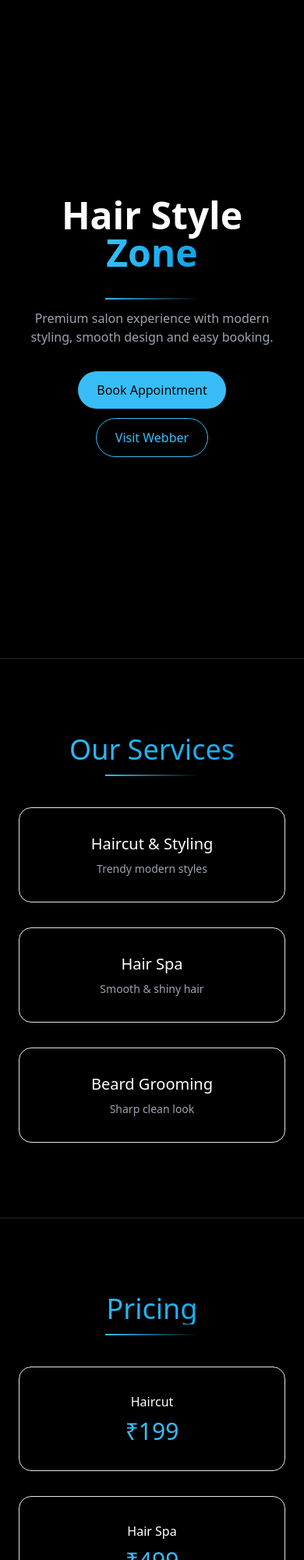
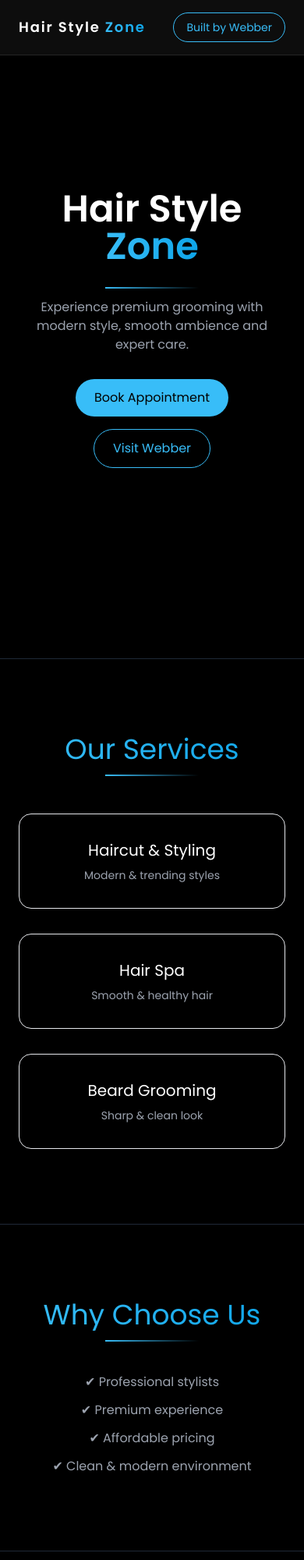
Before and after one commit to webber-digital/Hair-style-zone, a plain HTML site: page index.html in a window 390 px wide. Shown: the top 2000 px of the page at 78% size. Drawn offline with nearby package versions, Linux system fonts and the light colour scheme.

Commit message:
Update index.html

```diff
--- a/index.html
+++ b/index.html
@@ -4,59 +4,66 @@
 <meta charset="UTF-8">
 <meta name="viewport" content="width=device-width, initial-scale=1.0">
 
-<title>Hair Style Zone | Premium Salon</title>
-<meta name="description" content="Hair Style Zone - Modern salon experience with premium styling.">
+<title>Hair Style Zone | Premium Salon Experience</title>
+<meta name="description" content="Hair Style Zone - Premium salon with modern styling, smooth experience and easy booking.">
 
 <script src="https://cdn.tailwindcss.com"></script>
 
+<link href="https://fonts.googleapis.com/css2?family=Poppins:wght@300;400;600&display=swap" rel="stylesheet">
+
 <style>
 body {
-  scroll-behavior: smooth;
+  font-family: 'Poppins', sans-serif;
   background: black;
   color: white;
+  scroll-behavior: smooth;
 }
 
-/* SKY BLUE TEXT */
+/* SKY BLUE GRADIENT */
 .blue {
   background: linear-gradient(90deg,#38bdf8,#0ea5e9);
   -webkit-background-clip: text;
   -webkit-text-fill-color: transparent;
 }
 
+/* GLASS NAV */
+.glass {
+  background: rgba(255,255,255,0.05);
+  backdrop-filter: blur(10px);
+  border-bottom: 1px solid rgba(255,255,255,0.1);
+}
+
 /* FADE */
-.fade { opacity: 0; transform: translateY(50px); transition: all 1s ease; }
+.fade { opacity: 0; transform: translateY(60px); transition: 1s; }
 .fade.show { opacity: 1; transform: translateY(0); }
 
 /* FLOAT */
-.float {
-  animation: float 4s ease-in-out infinite;
-}
+.float { animation: float 5s ease-in-out infinite; }
 @keyframes float {
-  0% { transform: translateY(0); }
-  50% { transform: translateY(-12px); }
-  100% { transform: translateY(0); }
+  0%,100% { transform: translateY(0); }
+  50% { transform: translateY(-15px); }
 }
 
 /* CARD */
 .card {
-  transition: all 0.4s ease;
+  transition: 0.4s;
 }
 .card:hover {
   transform: translateY(-12px) scale(1.05);
-  box-shadow: 0 0 30px rgba(56,189,248,0.4);
+  box-shadow: 0 0 35px rgba(56,189,248,0.4);
   border-color: #38bdf8;
 }
 
 /* BUTTON */
 .btn {
-  transition: all 0.3s ease;
+  transition: 0.3s;
 }
 .btn:hover {
   transform: scale(1.08);
-  box-shadow: 0 0 25px rgba(56,189,248,0.5);
+  box-shadow: 0 0 30px rgba(56,189,248,0.6);
 }
 
-/* SECOND BUTTON */
+/* OUTLINE */
 .btn-outline {
   border: 1px solid #38bdf8;
   color: #38bdf8;
@@ -64,8 +71,6 @@ body {
 .btn-outline:hover {
   background: #38bdf8;
   color: black;
-  transform: scale(1.08);
-  box-shadow: 0 0 25px rgba(56,189,248,0.5);
 }
 
 /* LINE */
@@ -75,18 +80,24 @@ body {
   background: linear-gradient(to right,#38bdf8,transparent);
   margin: 12px auto;
 }
-
-/* BUTTON GROUP */
-.btn-group {
-  display: flex;
-  gap: 12px;
-  flex-wrap: wrap;
-  justify-content: center;
-}
 </style>
 </head>
 
 <body>
+
+<!-- NAV -->
+<div class="fixed top-0 w-full flex justify-between items-center px-6 py-4 glass z-50">
+
+  <div class="text-lg tracking-widest font-semibold">
+    Hair Style <span class="blue">Zone</span>
+  </div>
+
+  <a href="https://webber-we.vercel.app" target="_blank"
+  class="px-4 py-2 rounded-full btn-outline text-sm">
+  Built by Webber
+  </a>
+
+</div>
 
 <!-- HERO -->
 <section class="h-screen flex flex-col justify-center items-center text-center px-6 fade">
@@ -98,23 +109,18 @@ body {
   <div class="line"></div>
 
   <p class="text-gray-400 max-w-xl mb-8">
-    Premium salon experience with modern styling, smooth design and easy booking.
+    Experience premium grooming with modern style, smooth ambience and expert care.
   </p>
 
-  <!-- BUTTONS -->
-  <div class="btn-group">
-
-    <!-- BOOK -->
+  <div class="flex gap-4 flex-wrap justify-center">
     <a href="#" class="bg-sky-400 text-black px-6 py-3 rounded-full btn">
       Book Appointment
     </a>
 
-    <!-- 🔥 WEBBER BUTTON -->
     <a href="https://webber-we.vercel.app" target="_blank"
     class="px-6 py-3 rounded-full btn btn-outline">
       Visit Webber
     </a>
-
   </div>
 
 </section>
@@ -122,26 +128,41 @@ body {
 <!-- SERVICES -->
 <section class="py-24 px-6 border-t border-gray-800 text-center fade">
 
-  <h2 class="text-4xl mb-2 blue">Our Services</h2>
+  <h2 class="text-4xl blue">Our Services</h2>
   <div class="line"></div>
 
-  <div class="grid md:grid-cols-3 gap-8 max-w-6xl mx-auto mt-10">
+  <div class="grid md:grid-cols-3 gap-8 max-w-6xl mx-auto mt-12">
 
     <div class="card border p-8 rounded-2xl">
       <h3 class="text-xl mb-2">Haircut & Styling</h3>
-      <p class="text-gray-400 text-sm">Trendy modern styles</p>
+      <p class="text-gray-400 text-sm">Modern & trending styles</p>
     </div>
 
     <div class="card border p-8 rounded-2xl">
       <h3 class="text-xl mb-2">Hair Spa</h3>
-      <p class="text-gray-400 text-sm">Smooth & shiny hair</p>
+      <p class="text-gray-400 text-sm">Smooth & healthy hair</p>
     </div>
 
     <div class="card border p-8 rounded-2xl">
       <h3 class="text-xl mb-2">Beard Grooming</h3>
-      <p class="text-gray-400 text-sm">Sharp clean look</p>
+      <p class="text-gray-400 text-sm">Sharp & clean look</p>
     </div>
 
+  </div>
+
+</section>
+
+<!-- WHY CHOOSE -->
+<section class="py-24 px-6 border-t border-gray-800 text-center fade">
+
+  <h2 class="text-4xl blue">Why Choose Us</h2>
+  <div class="line"></div>
+
+  <div class="max-w-3xl mx-auto mt-10 text-gray-400 space-y-3">
+    <p>✔ Professional stylists</p>
+    <p>✔ Premium experience</p>
+    <p>✔ Affordable pricing</p>
+    <p>✔ Clean & modern environment</p>
   </div>
 
 </section>
@@ -149,10 +170,10 @@ body {
 <!-- PRICING -->
 <section class="py-24 px-6 border-t border-gray-800 text-center fade">
 
-  <h2 class="text-4xl mb-2 blue">Pricing</h2>
+  <h2 class="text-4xl blue">Pricing</h2>
   <div class="line"></div>
 
-  <div class="grid md:grid-cols-3 gap-8 max-w-6xl mx-auto mt-10">
+  <div class="grid md:grid-cols-3 gap-8 max-w-6xl mx-auto mt-12">
 
     <div class="card border p-8 rounded-2xl">
       <h3>Haircut</h3>
@@ -173,6 +194,19 @@ body {
 
 </section>
 
+<!-- TESTIMONIAL -->
+<section class="py-24 px-6 border-t border-gray-800 text-center fade">
+
+  <h2 class="text-4xl blue">Client Reviews</h2>
+  <div class="line"></div>
+
+  <div class="max-w-3xl mx-auto mt-10 text-gray-400">
+    <p>“Best salon experience ever. Smooth service & premium feel.”</p>
+    <p class="mt-4 text-sm text-gray-500">— Demo Client</p>
+  </div>
+
+</section>
+
 <!-- CTA -->
 <section class="py-24 text-center border-t border-gray-800 fade">
 
@@ -183,6 +217,11 @@ body {
   </a>
 
 </section>
+
+<!-- FOOTER -->
+<footer class="py-6 text-center text-gray-600 text-sm border-t border-gray-800">
+  © 2026 Hair Style Zone • Demo by Webber
+</footer>
 
 <!-- SCRIPT -->
 <script>
```
